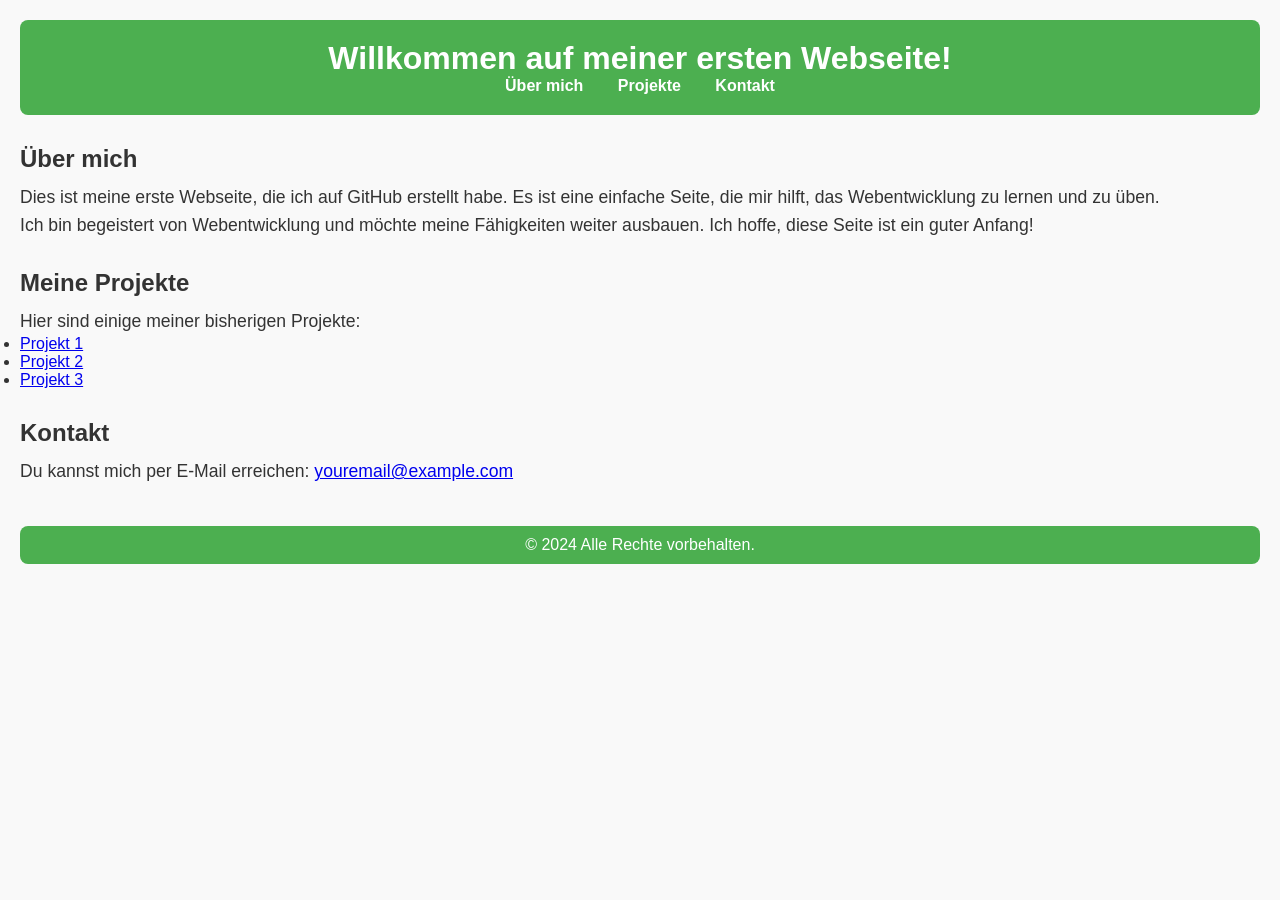
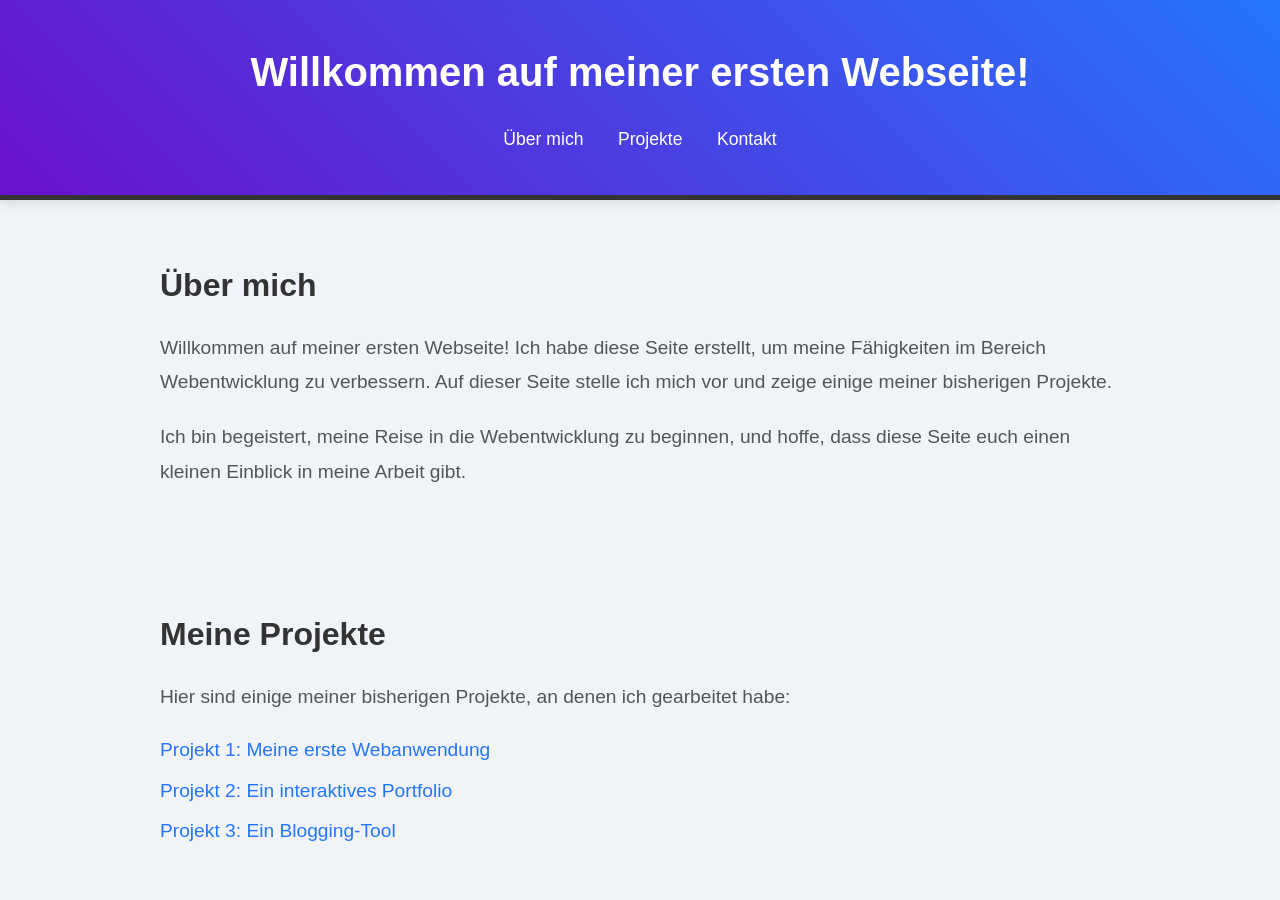
Before and after one commit to pauaisksk/Seite, a plain HTML site: page index.html in a window 1280 px wide. Shown: the top 900 px of the page. Before the commit the page ends 800 px from the top, so only its background shows below. Drawn offline with Linux system fonts and the light colour scheme.

Commit message:
Update index.html

```diff
--- a/index.html
+++ b/index.html
@@ -12,23 +12,32 @@
         }
 
         body {
-            font-family: Arial, sans-serif;
-            background-color: #f9f9f9;
+            font-family: 'Arial', sans-serif;
+            background-color: #f0f4f8;
             color: #333;
-            padding: 20px;
+            padding: 0;
+            margin: 0;
+            line-height: 1.6;
         }
 
         header {
-            background-color: #4CAF50;
+            background: linear-gradient(45deg, #6a11cb, #2575fc);
             color: #fff;
-            padding: 20px;
+            padding: 40px 20px;
             text-align: center;
-            border-radius: 8px;
+            border-bottom: 5px solid #333;
+            box-shadow: 0 4px 8px rgba(0, 0, 0, 0.1);
+        }
+
+        header h1 {
+            font-size: 2.5rem;
+            font-weight: 700;
         }
 
         header nav ul {
             list-style: none;
             padding: 0;
+            margin-top: 20px;
         }
 
         header nav ul li {
@@ -39,7 +48,8 @@
         header nav ul li a {
             color: #fff;
             text-decoration: none;
-            font-weight: bold;
+            font-weight: 500;
+            font-size: 1.1rem;
         }
 
         header nav ul li a:hover {
@@ -47,31 +57,81 @@
         }
 
         section {
-            margin: 30px 0;
+            padding: 40px 20px;
+            margin: 20px auto;
+            max-width: 1000px;
         }
 
         section h2 {
+            font-size: 2rem;
             color: #333;
+            margin-bottom: 20px;
+        }
+
+        section p {
+            font-size: 1.2rem;
+            color: #555;
+            line-height: 1.8;
+            margin-bottom: 20px;
+        }
+
+        ul {
+            list-style: none;
+            margin-top: 20px;
+        }
+
+        ul li {
+            font-size: 1.2rem;
             margin-bottom: 10px;
         }
 
-        section p {
-            font-size: 1.1em;
-            line-height: 1.6;
+        ul li a {
+            color: #2575fc;
+            text-decoration: none;
+        }
+
+        ul li a:hover {
+            text-decoration: underline;
         }
 
         footer {
+            background-color: #333;
+            color: #fff;
             text-align: center;
-            margin-top: 40px;
-            padding: 10px;
-            background-color: #4CAF50;
-            color: #fff;
-            border-radius: 8px;
+            padding: 20px;
+            position: relative;
+            bottom: 0;
+            width: 100%;
+        }
+
+        footer p {
+            font-size: 1rem;
         }
 
         /* Плавная прокрутка */
         html {
             scroll-behavior: smooth;
+        }
+
+        /* Эффект для ссылок */
+        a {
+            transition: color 0.3s ease;
+        }
+
+        a:hover {
+            color: #ff4081;
+        }
+
+        /* Анимация для секций */
+        .fade-in {
+            opacity: 0;
+            animation: fadeIn 1s forwards;
+        }
+
+        @keyframes fadeIn {
+            to {
+                opacity: 1;
+            }
         }
     </style>
 </head>
@@ -81,40 +141,40 @@
         <h1>Willkommen auf meiner ersten Webseite!</h1>
         <nav>
             <ul>
-                <li><a href="#about">Über mich</a></li>
-                <li><a href="#projects">Projekte</a></li>
-                <li><a href="#contact">Kontakt</a></li>
+                <li><a href="#about" class="fade-in">Über mich</a></li>
+                <li><a href="#projects" class="fade-in">Projekte</a></li>
+                <li><a href="#contact" class="fade-in">Kontakt</a></li>
             </ul>
         </nav>
     </header>
 
-    <section id="about">
+    <section id="about" class="fade-in">
         <h2>Über mich</h2>
-        <p>Dies ist meine erste Webseite, die ich auf GitHub erstellt habe. Es ist eine einfache Seite, die mir hilft, das Webentwicklung zu lernen und zu üben.</p>
-        <p>Ich bin begeistert von Webentwicklung und möchte meine Fähigkeiten weiter ausbauen. Ich hoffe, diese Seite ist ein guter Anfang!</p>
+        <p>Willkommen auf meiner ersten Webseite! Ich habe diese Seite erstellt, um meine Fähigkeiten im Bereich Webentwicklung zu verbessern. Auf dieser Seite stelle ich mich vor und zeige einige meiner bisherigen Projekte.</p>
+        <p>Ich bin begeistert, meine Reise in die Webentwicklung zu beginnen, und hoffe, dass diese Seite euch einen kleinen Einblick in meine Arbeit gibt.</p>
     </section>
 
-    <section id="projects">
+    <section id="projects" class="fade-in">
         <h2>Meine Projekte</h2>
-        <p>Hier sind einige meiner bisherigen Projekte:</p>
+        <p>Hier sind einige meiner bisherigen Projekte, an denen ich gearbeitet habe:</p>
         <ul>
-            <li><a href="https://example.com/project1" target="_blank">Projekt 1</a></li>
-            <li><a href="https://example.com/project2" target="_blank">Projekt 2</a></li>
-            <li><a href="https://example.com/project3" target="_blank">Projekt 3</a></li>
+            <li><a href="https://example.com/project1" target="_blank">Projekt 1: Meine erste Webanwendung</a></li>
+            <li><a href="https://example.com/project2" target="_blank">Projekt 2: Ein interaktives Portfolio</a></li>
+            <li><a href="https://example.com/project3" target="_blank">Projekt 3: Ein Blogging-Tool</a></li>
         </ul>
     </section>
 
-    <section id="contact">
+    <section id="contact" class="fade-in">
         <h2>Kontakt</h2>
         <p>Du kannst mich per E-Mail erreichen: <a href="mailto:youremail@example.com">youremail@example.com</a></p>
     </section>
 
     <footer>
-        <p>© 2024 Alle Rechte vorbehalten.</p>
+        <p>© 2024 Alle Rechte vorbehalten. | Erstellt von [Dein Name]</p>
     </footer>
 
     <script>
-        // Pлавная прокрутка при клике на ссылки
+        // Плавная прокрутка для навигации
         document.querySelectorAll('a[href^="#"]').forEach(anchor => {
             anchor.addEventListener('click', function (e) {
                 e.preventDefault();
```
